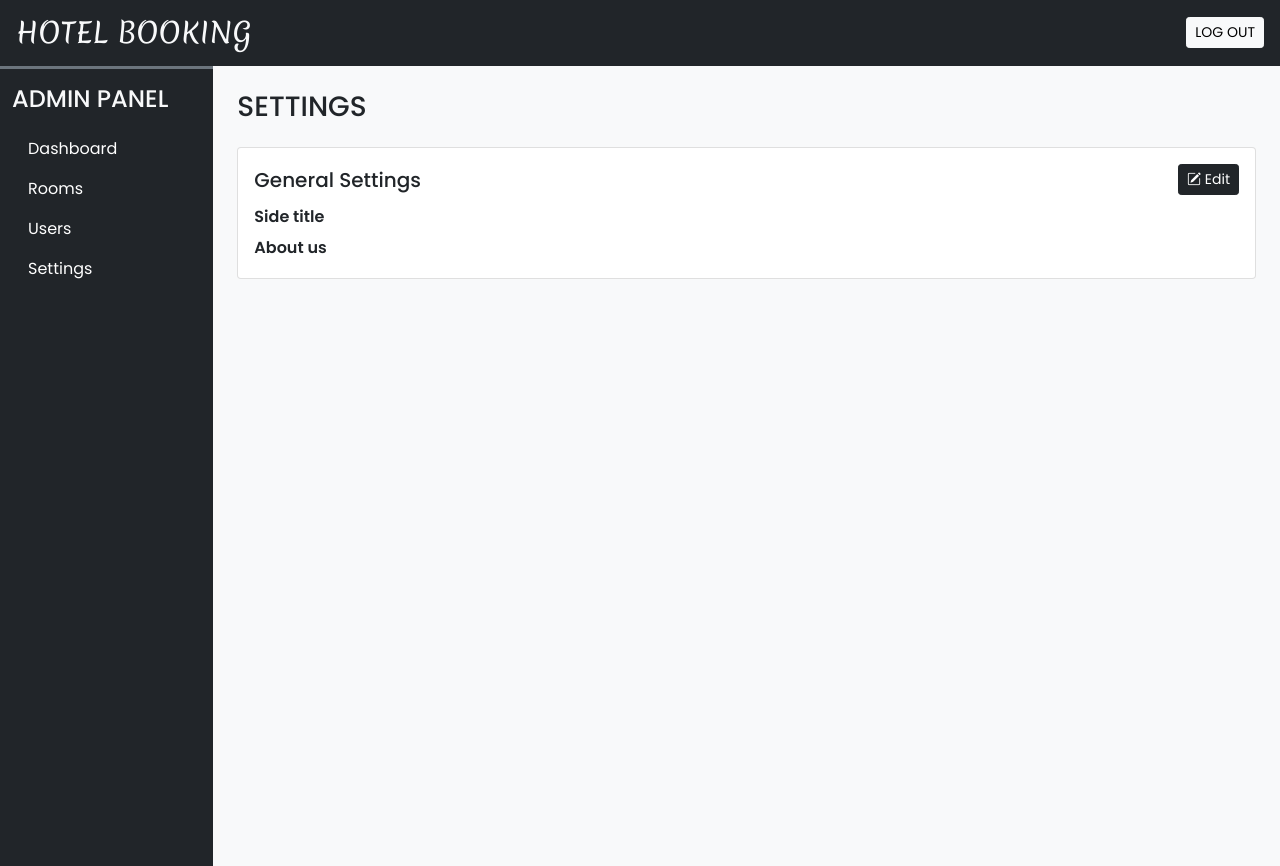
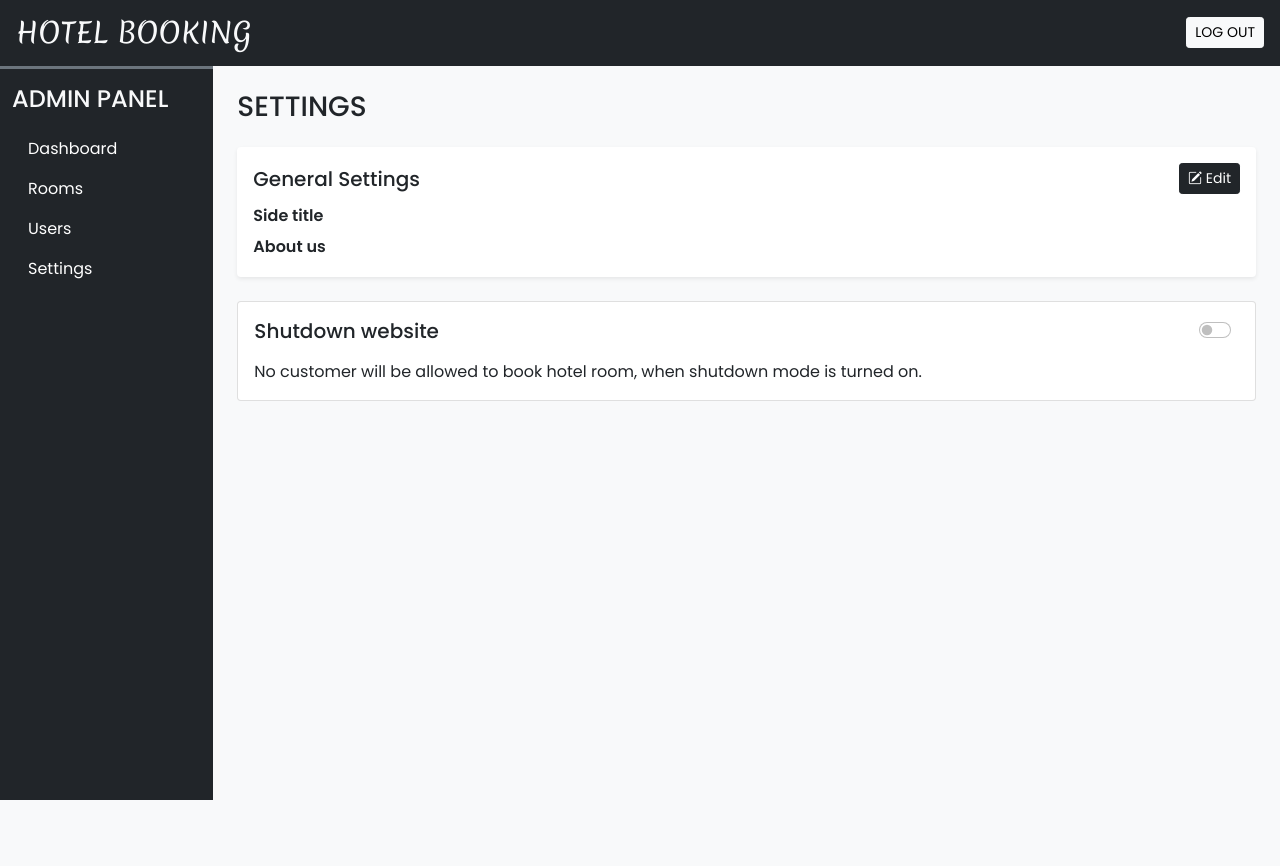
Before and after one commit to aasaassin/Hotelbookingwebsite, a PHP site: page /admin/setting.php in a window 1280 px wide. After the commit the page ends 800 px from the top, so only its background shows below. Run offline with PHP 8.4, Linux system fonts and the light colour scheme; the visitor is signed in with stand-in values (Sample User, id 1); data that the repository does not hold is empty.

Commit message:
setting page for settings section

```diff
--- a/admin/ajax/settings_crud.php
+++ b/admin/ajax/settings_crud.php
@@ -18,4 +18,11 @@
         $res=update($q,$values,'ssi');
         echo $res;
     }
+    if (isset($_POST['upd_shutdown'])){
+        $frm_data= ($_POST['upd_shutdown']==0) ? 1 : 0;
+        $q="UPDATE `settings` SET `shutdown`=?  WHERE `sr_no`=?";
+        $values=[$frm_data,1];
+        $res=update($q,$values,'ii');
+        echo $res;
+    }
 ?>
--- a/admin/inc/essentials.php
+++ b/admin/inc/essentials.php
@@ -28,10 +28,3 @@
           alert;
 }
 ?>
-<style>
-.custom-alert {
-    position: fixed;
-    top: 80px;
-    right: 25px;
-}
-</style>
--- a/admin/inc/scripts.php
+++ b/admin/inc/scripts.php
@@ -1,11 +1,3 @@
-<style>
-.custom-alert {
-    position: fixed;
-    top: 80px;
-    right: 25px;
-}
-</style>
-
 <script src="https://cdn.jsdelivr.net/npm/bootstrap@5.0.2/dist/js/bootstrap.bundle.min.js"
     integrity="sha384-MrcW6ZMFYlzcLA8Nl+NtUVF0sA7MsXsP1UyJoMp4YLEuNSfAP+JcXn/tWtIaxVXM" crossorigin="anonymous">
 </script>
--- a/admin/setting.php
+++ b/admin/setting.php
@@ -6,7 +6,6 @@
 
 <!DOCTYPE html>
 <html lang="en">
-
    <head>
       <meta charset="UTF-8" />
       <meta http-equiv="X-UA-Compatible" content="IE=edge" />
@@ -15,6 +14,13 @@
       <?php require( 'inc/links.php' );
 
 ?>
+      <style>
+         .custom-alert {
+            position: fixed;
+            top: 80px;
+            right: 25px;
+         }
+      </style>
    </head>
 
    <body class="bg-light">
@@ -25,9 +31,15 @@
             <nav class="navbar navbar-expand-lg navbar-dark">
                <div class="container-fluid flex-lg-column align-items-stretch">
                   <h4 class="mt-2 text-light">ADMIN PANEL</h4>
-                    <button class="navbar-toggler shadow-none" type="button" data-bs-toggle="collapse"
-                        data-bs-target="#adminDropdown" aria-controls="navbarSupportedContent" aria-expanded="false"
-                        aria-label="Toggle navigation">
+                  <button
+                     class="navbar-toggler shadow-none"
+                     type="button"
+                     data-bs-toggle="collapse"
+                     data-bs-target="#adminDropdown"
+                     aria-controls="navbarSupportedContent"
+                     aria-expanded="false"
+                     aria-label="Toggle navigation"
+                  >
                      <span class="navbar-toggler-icon"></span>
                   </button>
                   <div class="collapse navbar-collapse flex-column mt-2 align-items-stretch" id="adminDropdown">
@@ -53,12 +65,16 @@
          <div class="col-lg-10 ms-auto p-4 overflow-hidden" id="main-content">
             <h3 class="mb-4 text-dark">SETTINGS</h3>
             <!-- General settings section  -->
-            <div class="card">
+            <div class="card border-0 shadow-sm mb-4">
                <div class="card-body">
                   <div class="d-flex align-items-center justify-content-between mb-3">
                      <h5 class="card-title m-0">General Settings</h5>
-                        <button type="button" class="btn btn-dark shadow-none btn-sm" data-bs-toggle="modal"
-                            data-bs-target="#general-s">
+                     <button
+                        type="button"
+                        class="btn btn-dark shadow-none btn-sm"
+                        data-bs-toggle="modal"
+                        data-bs-target="#general-s"
+                     >
                         <i class="bi bi-pencil-square"></i> Edit
                      </button>
                   </div>
@@ -69,8 +85,15 @@
                </div>
             </div>
             <!-- General settings modal -->
-            <div class="modal fade" id="general-s" data-bs-backdrop="static" data-bs-keyboard="true" tabindex="-1"
-                aria-labelledby="staticBackdropLabel" aria-hidden="true">
+            <div
+               class="modal fade"
+               id="general-s"
+               data-bs-backdrop="static"
+               data-bs-keyboard="true"
+               tabindex="-1"
+               aria-labelledby="staticBackdropLabel"
+               aria-hidden="true"
+            >
                <div class="modal-dialog">
                   <form>
                      <div class="modal-content">
@@ -80,28 +103,63 @@
                         <div class="modal-body">
                            <div class="mb-3">
                               <label class="form-label">Side Title</label>
-                                    <input name="site_title" type="text" id="site_title_inp"
-                                        class="form-control shadow-none" />
+                              <input
+                                 name="site_title"
+                                 type="text"
+                                 id="site_title_inp"
+                                 class="form-control shadow-none"
+                              />
                            </div>
                            <div class="mb-3">
                               <label class="form-label">Address</label>
-                                    <textarea class="form-control shadow-none" id="site_about_inp" name="site_about"
-                                        rows="6"></textarea>
+                              <textarea
+                                 class="form-control shadow-none"
+                                 id="site_about_inp"
+                                 name="site_about"
+                                 rows="6"
+                              ></textarea>
                            </div>
                         </div>
                         <div class="modal-footer">
-                                <button type="button"
+                           <button
+                              type="button"
                               onclick="site_title.value=general_data.site_title,site_about.value=general_data.site_about"
-                                    class="btn text-secondary shadow-none" data-bs-dismiss="modal">
+                              class="btn text-secondary shadow-none"
+                              data-bs-dismiss="modal"
+                           >
                               CANCEL
                            </button>
-                                <button type="button" onclick="upd_general(site_title.value,site_about.value)"
-                                    class="btn custom-bg text-white shadow-none">
+                           <button
+                              type="button"
+                              onclick="upd_general(site_title.value,site_about.value)"
+                              class="btn custom-bg text-white shadow-none"
+                           >
                               SUBMIT
                            </button>
                         </div>
                      </div>
                   </form>
+               </div>
+            </div>
+            <!-- Shutdown section -->
+            <div class="card">
+               <div class="card-body">
+                  <div class="d-flex align-items-center justify-content-between mb-3">
+                     <h5 class="card-title m-0">Shutdown website</h5>
+                     <div class="form-check form-switch">
+                        <form>
+                           <input
+                              onchange="upd_shutdown(this.value)"
+                              class="form-check-input"
+                              type="checkbox"
+                              id="shutdown_toggle"
+                           />
+                        </form>
+                     </div>
+                  </div>
+                  <p class="card-text">
+                     No customer will be allowed to book hotel room, when shutdown mode is turned on.
+                  </p>
                </div>
             </div>
          </div>
@@ -118,11 +176,13 @@
             let site_title_inp = document.getElementById('site_title_inp');
             let site_about_inp = document.getElementById('site_about_inp');
 
+            let shutdown_toggle = document.getElementById('shutdown_toggle');
+
             let xhr = new XMLHttpRequest();
             xhr.open('POST', 'ajax/settings_crud.php', true);
             xhr.setRequestHeader('Content-Type', 'application/x-www-form-urlencoded');
 
-        xhr.onload = function() {
+            xhr.onload = function () {
                general_data = JSON.parse(this.responseText);
 
                site_title.innerText = general_data.site_title;
@@ -130,6 +190,14 @@
 
                site_title_inp.value = general_data.site_title;
                site_about_inp.value = general_data.site_about;
+
+               if (general_data.shutdown == 0) {
+                  shutdown_toggle.checked = false;
+                  shutdown_toggle.value = 0;
+               } else {
+                  shutdown_toggle.checked = true;
+                  shutdown_toggle.value = 1;
+               }
             };
 
             xhr.send('get_general');
@@ -140,7 +208,7 @@
             xhr.open('POST', 'ajax/settings_crud.php', true);
             xhr.setRequestHeader('Content-Type', 'application/x-www-form-urlencoded');
 
-        xhr.onload = function() {
+            xhr.onload = function () {
                var myModal = document.getElementById('general-s');
                var modal = bootstrap.Modal.getInstance(myModal);
                modal.hide();
@@ -155,10 +223,25 @@
             xhr.send('site_title=' + site_title_val + '&site_about=' + site_about_val + '&upd_general');
          }
 
-    window.onload = function() {
+         function upd_shutdown(val) {
+            let xhr = new XMLHttpRequest();
+            xhr.open('POST', 'ajax/settings_crud.php', true);
+            xhr.setRequestHeader('Content-Type', 'application/x-www-form-urlencoded');
+
+            xhr.onload = function () {
+               if (this.responseText == 1 && general_data.shutdown == 0) {
+                  alert('success', 'Site has been shutdown!');
+                  get_general();
+               } else {
+                  alert('error', 'Shutdown mode off!');
+               }
+            };
+
+            xhr.send('upd_shutdown=' + val);
+         }
+         window.onload = function () {
             get_general();
          };
       </script>
    </body>
-
 </html>
```
Lines whose indentation alone changed are shown as unchanged.
